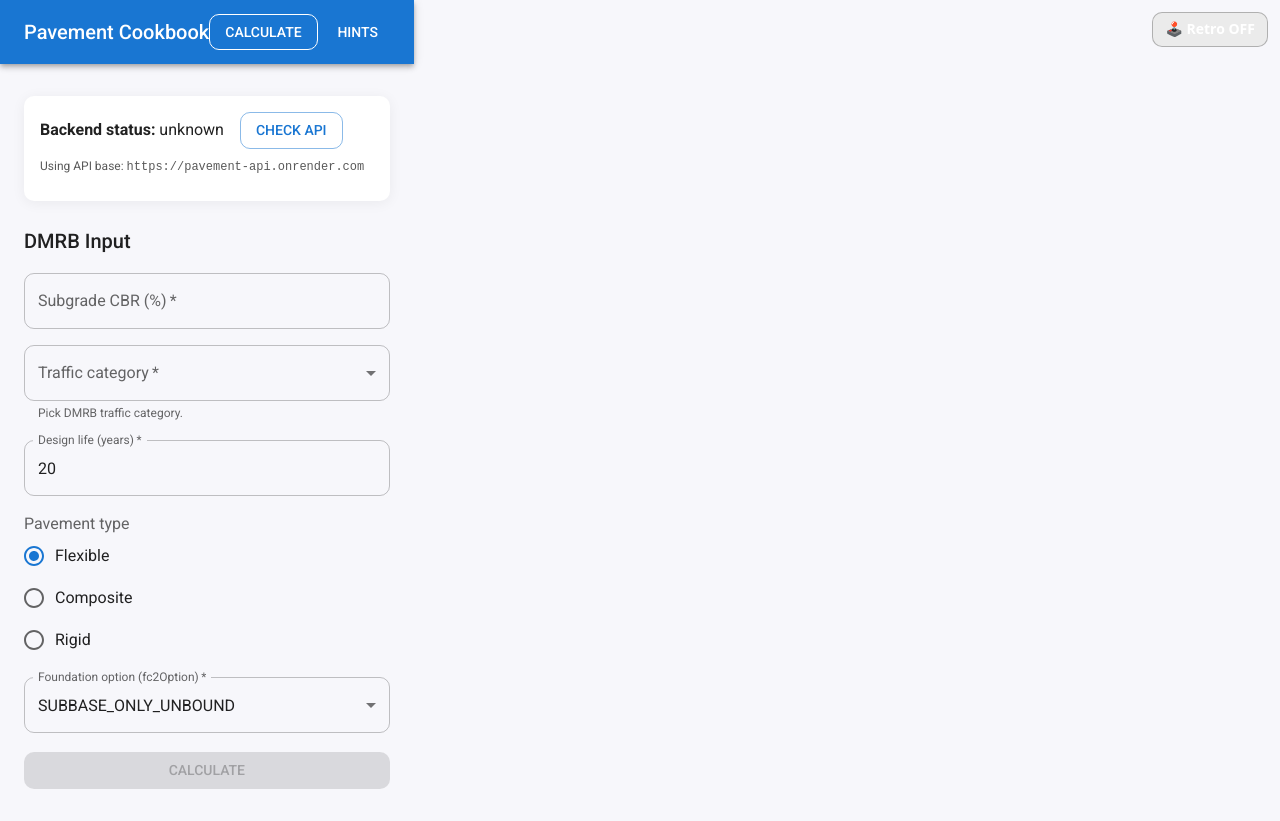
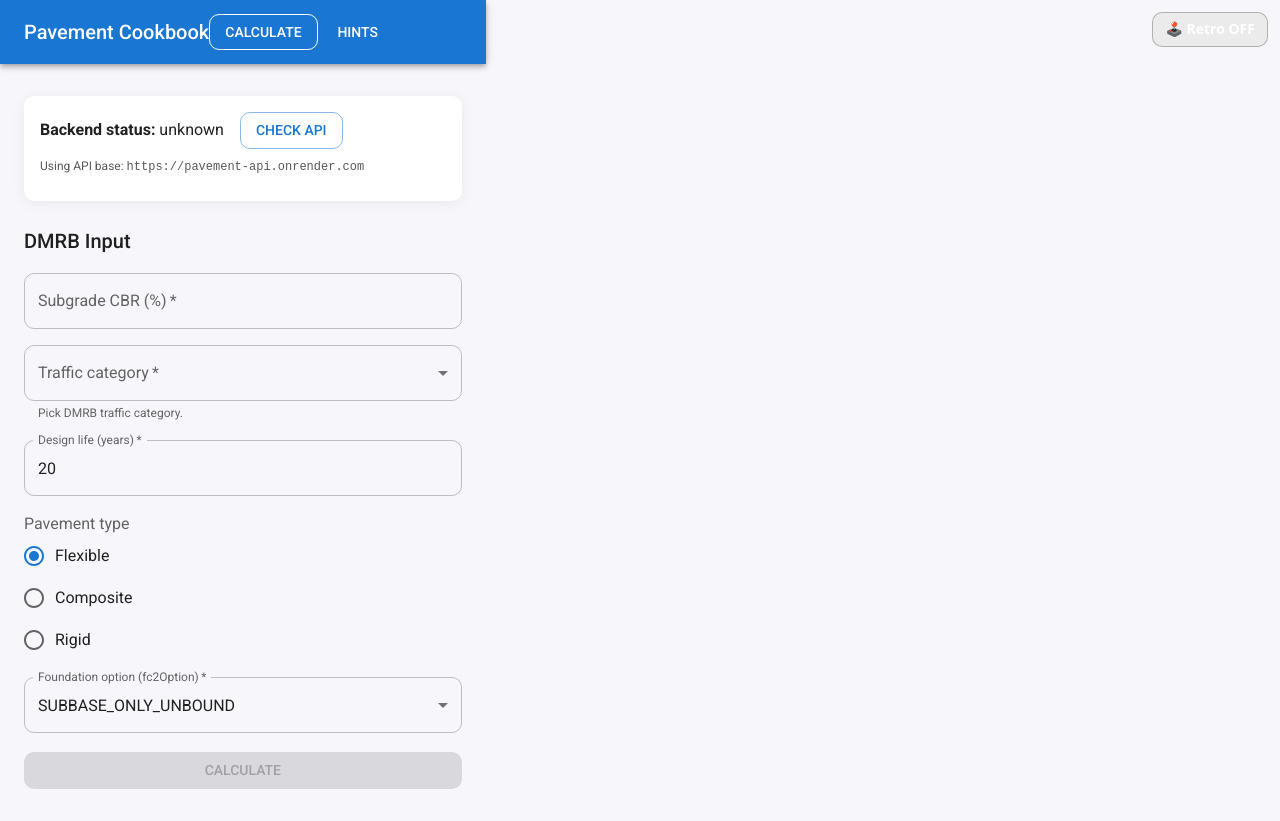
Before and after one commit to olivercook1/thepavementcookbook, a React (Vite) app in the folder pavement-ui/: page / in a window 1280 px wide. Built offline with nearby package versions, Linux system fonts and the light colour scheme; a web font is replaced by a local one.

Commit message:
feat(ui): add temporary Retro theme button to toolbar

```diff
--- a/pavement-ui/src/components/Layout.jsx
+++ b/pavement-ui/src/components/Layout.jsx
@@ -18,6 +18,11 @@
              <Button component={Link} to="/hints" color="inherit" variant={!isCalc ? "outlined" : "text"}>
                Hints
              </Button>
+
+             <Button onClick={() => document.documentElement.setAttribute("data-theme", "retro")}>
+  Retro
+</Button>
+
               <ThemeToggle />
            </Stack>
          </Toolbar>
```
